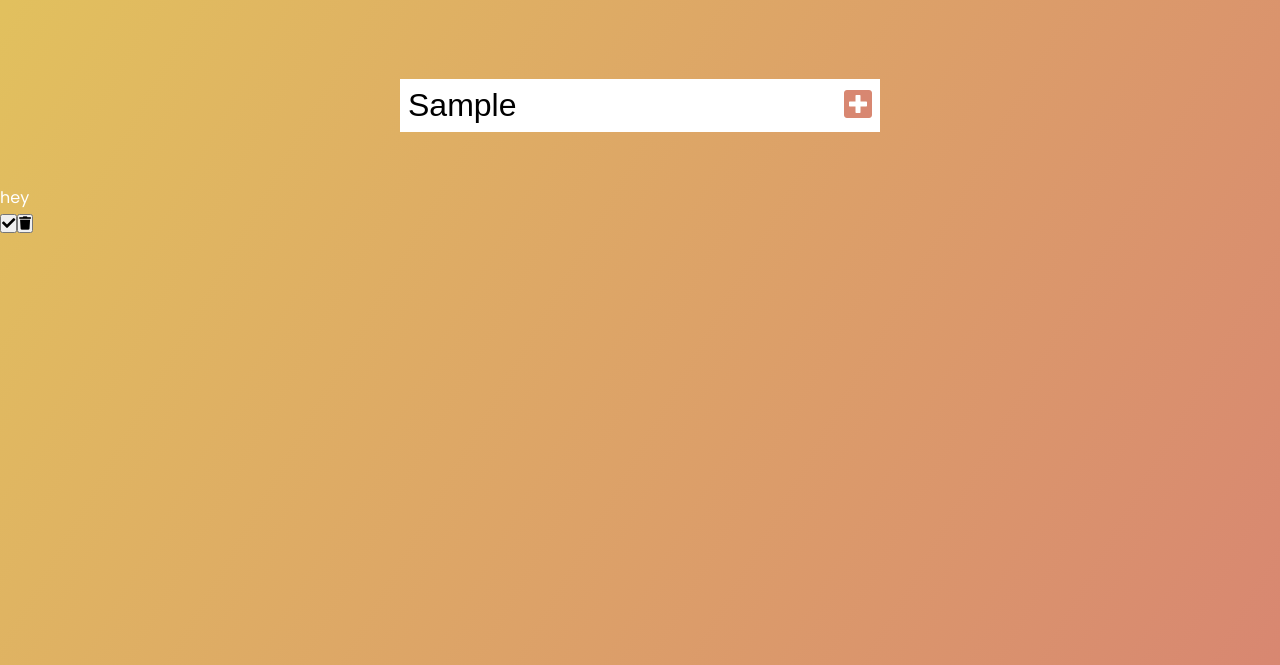
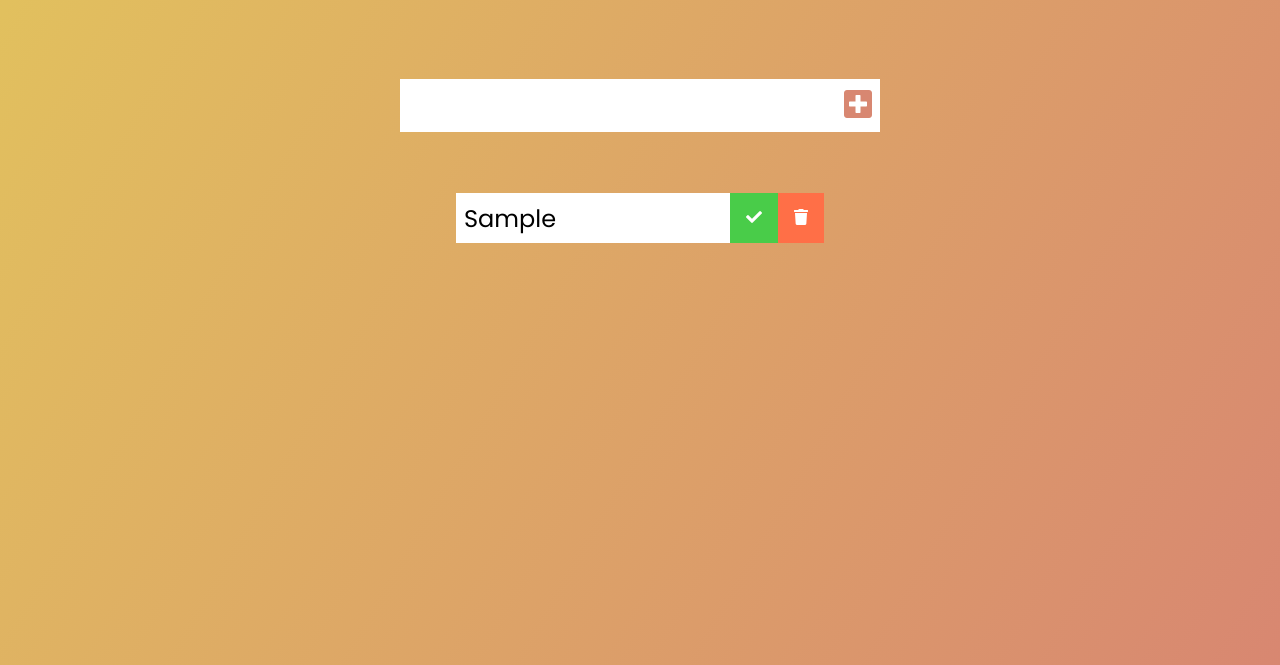
Before and after one commit to kathrynljackson/todo-js-app, a plain HTML site: page index.html in a window 1280 px wide. Both pictures are taken after typing "Sample" into the empty fields and a click on the button 858 px from the left and 240 px from the top of the page. Shown: the part 135-800 px from the top of the page. Drawn offline with Linux system fonts and the light colour scheme.

Commit message:
Add styling to list items

```diff
--- a/app.js
+++ b/app.js
@@ -18,7 +18,7 @@ function addTodo(event){
 
     //create LI
     const newTodo = document.createElement('li');
-    newTodo.innerText = 'hey';
+    newTodo.innerText = todoInput.value;
     newTodo.classList.add('todo-item');
     todoDiv.appendChild(newTodo);
 
@@ -36,4 +36,7 @@ function addTodo(event){
 
     //APPEND TO LIST
     todoList.appendChild(todoDiv);
+
+    //CLEAR TODO INPUT VALUE
+    todoInput.value = "";
 }
--- a/style.css
+++ b/style.css
@@ -41,3 +41,46 @@ form button:hover {
     background: #d88771;
     color: white;
 }
+
+.todo-container {
+    display: flex;
+    justify-content: center;
+    align-items: center;
+}
+
+.todo-list {
+    min-width: 30%;
+    list-style: none;
+}
+
+.todo {
+    margin: 0.5rem;
+    background: white;
+    color: black;
+    font-size: 1.5rem;
+    display: flex;
+    justify-content: space-between;
+    align-items: center;
+}
+
+.todo li {
+    flex: 1;
+
+}
+
+.trash-btn, .complete-btn {
+    background: #ff6f47;
+    color: white;
+    border: none;
+    padding: 1rem;
+    cursor: pointer;
+    font-size: 1rem;
+}
+
+.complete-btn {
+    background: rgb(73, 204, 73);
+}
+
+.todo-item {
+    padding: 0rem 0.5rem;
+}
```
